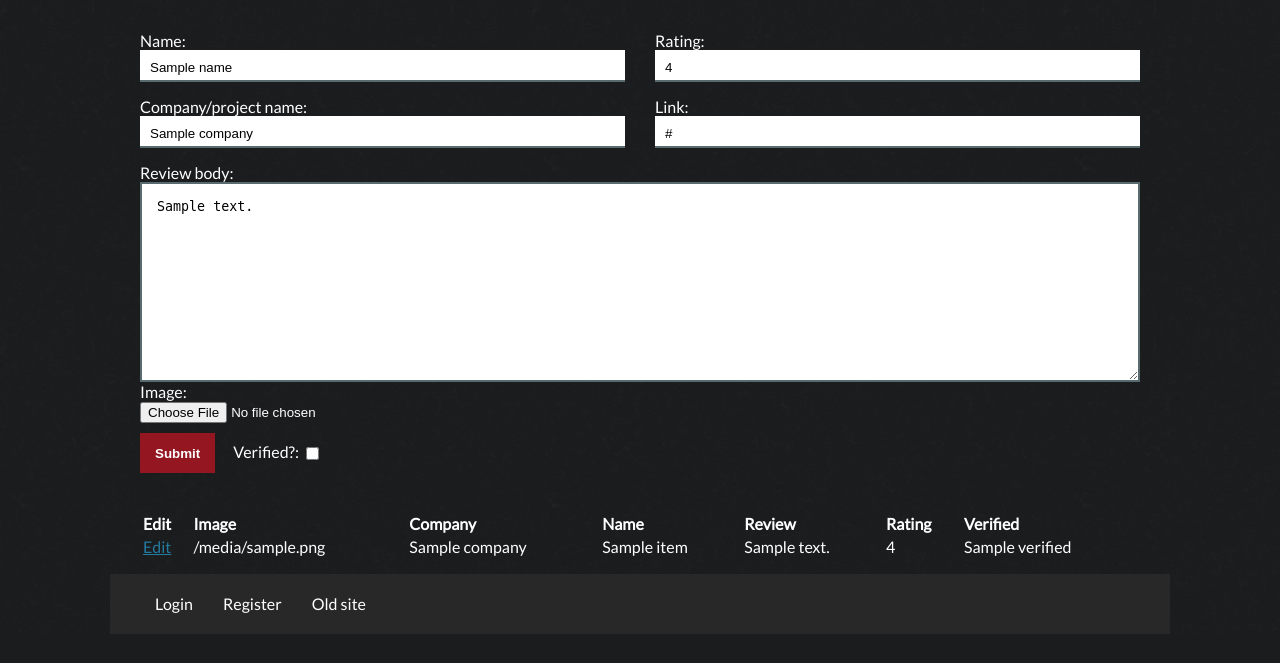
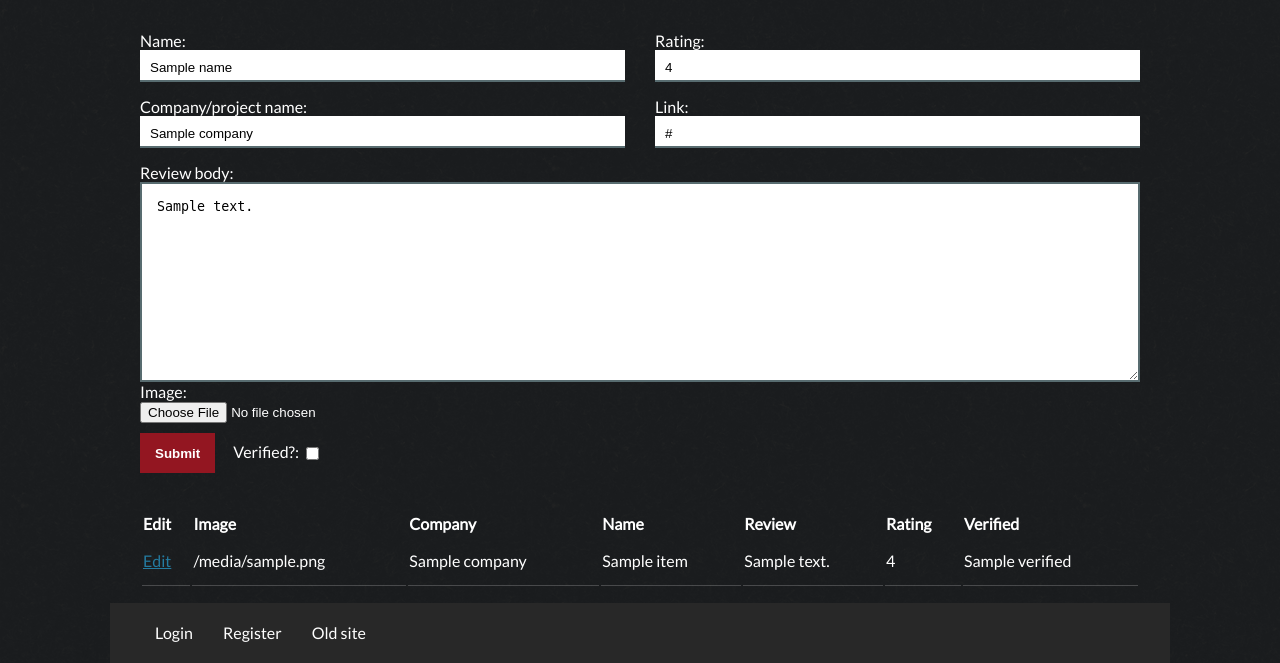
Before and after one commit to Kyle772/Portfolio-site, a Python web app: template templates/dash/testimonials.html in a window 1280 px wide. Shown: the part 168-831 px from the top of the page. Before the commit the page ends 802 px from the top, so only its background shows below. Run offline with Jinja, Linux system fonts and the light colour scheme; the template is opened without the code that fills it: most values are stand-ins (such as "Sample title", 1, 10 or a date in 2020); some libraries are stand-ins or nearby versions.

Commit message:
base.css: 	- query table sadjustments testimonails.html: 	- Turned review into a substring to keep the page short and neat. pricing.html: 	- Reformatted the testimonial card
Signed-off-by: Kyle Diggs <Contact@KyleDiggs.com>

```diff
--- a/static/base.css
+++ b/static/base.css
@@ -1433,10 +1433,14 @@ input[type=submit] {
     transform: translateY(2px);
 }
 
-.query-table {
+.query-table tbody {
     vertical-align: top;
 }
 
-.query-table tr {
+.query-table tr, .query-table td {
     max-height: 150px;
+    overflow: hidden;
+    border-bottom: 1px solid rgba(255, 255, 255, .2);
+    padding-bottom: 15px;
+    padding-top: 15px;
 }
--- a/templates/dash/testimonials.html
+++ b/templates/dash/testimonials.html
@@ -64,7 +64,7 @@
             <td>{{ item.image }}</td>
             <td>{{ item.company }}</td>
             <td>{{ item.name }}</td>
-            <td>{{ item.review }}</td>
+            <td>{{ item.review[0:150] }}</td>
             <td>{{ item.rating }}</td>
             <td>{{ item.verified }}</td>
         </tr>
```
Also changed, not shown: templates/pricing.html (+3 -4 lines).
